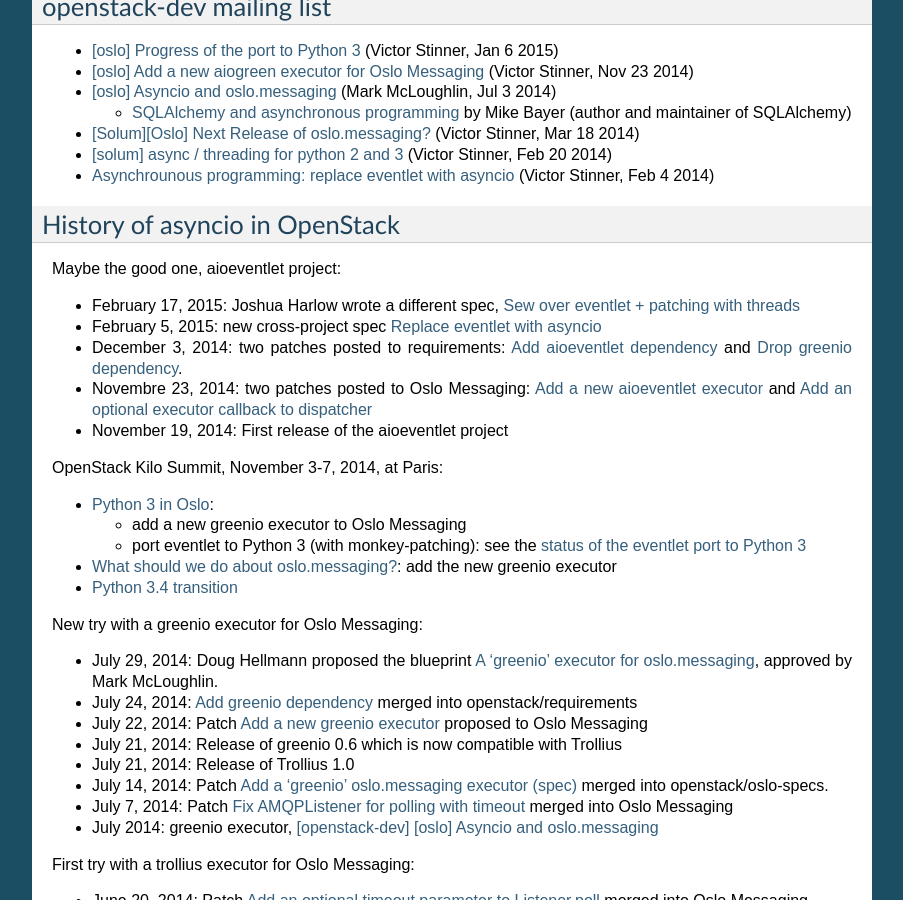
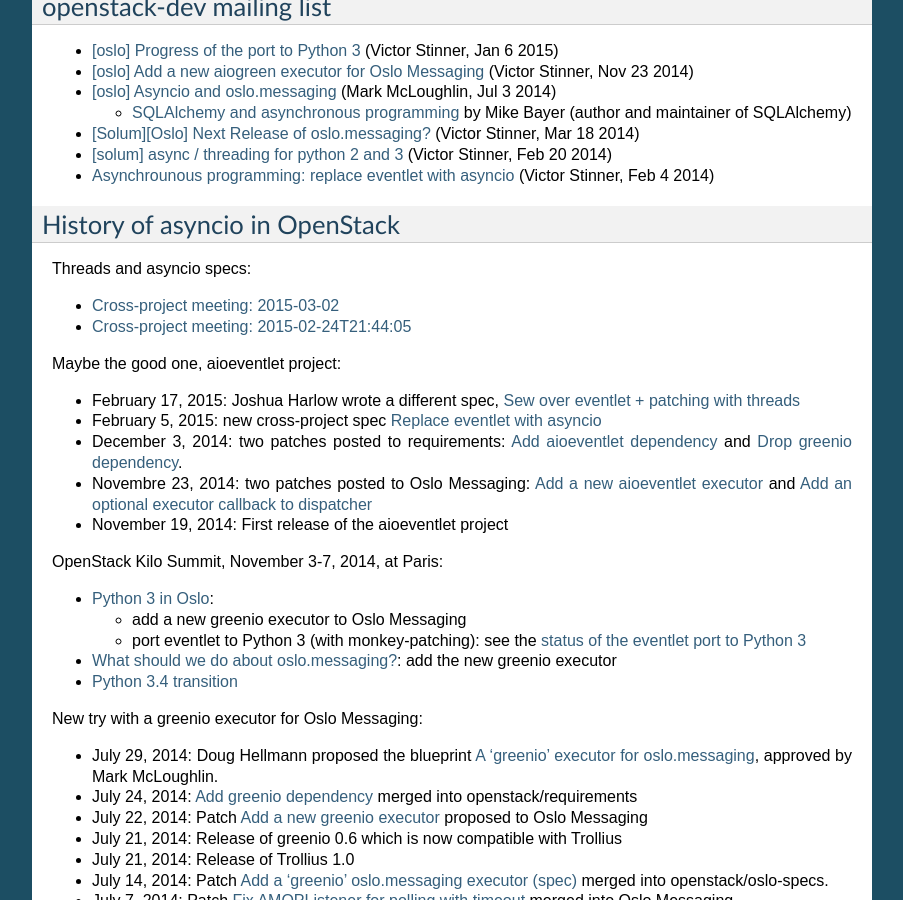
Before and after one commit to openstack-archive/deb-python-aioeventlet, a Sphinx documentation site: the page built from doc/openstack.rst, in a window 1280 px wide and 900 px high, scrolled down 1875 px. Shown: the whole window, without its empty margins (198-1101 px from the left). Built offline with Sphinx 7.4.7, drawn with Linux system fonts in a browser that asks for light colours.

Commit message:
openstack: meetings

```diff
--- a/doc/openstack.rst
+++ b/doc/openstack.rst
@@ -142,6 +142,13 @@
 History of asyncio in OpenStack
 -------------------------------
 
+Threads and asyncio specs:
+
+* `Cross-project meeting: 2015-03-02
+  <http://eavesdrop.openstack.org/meetings/crossproject/2015/crossproject.2015-03-03-21.02.log.html>`_
+* `Cross-project meeting: 2015-02-24T21:44:05
+  <http://eavesdrop.openstack.org/meetings/crossproject/2015/crossproject.2015-02-24-21.03.log.html>`_
+
 Maybe the good one, aioeventlet project:
 
 * February 17, 2015: Joshua Harlow wrote a different spec,
```
